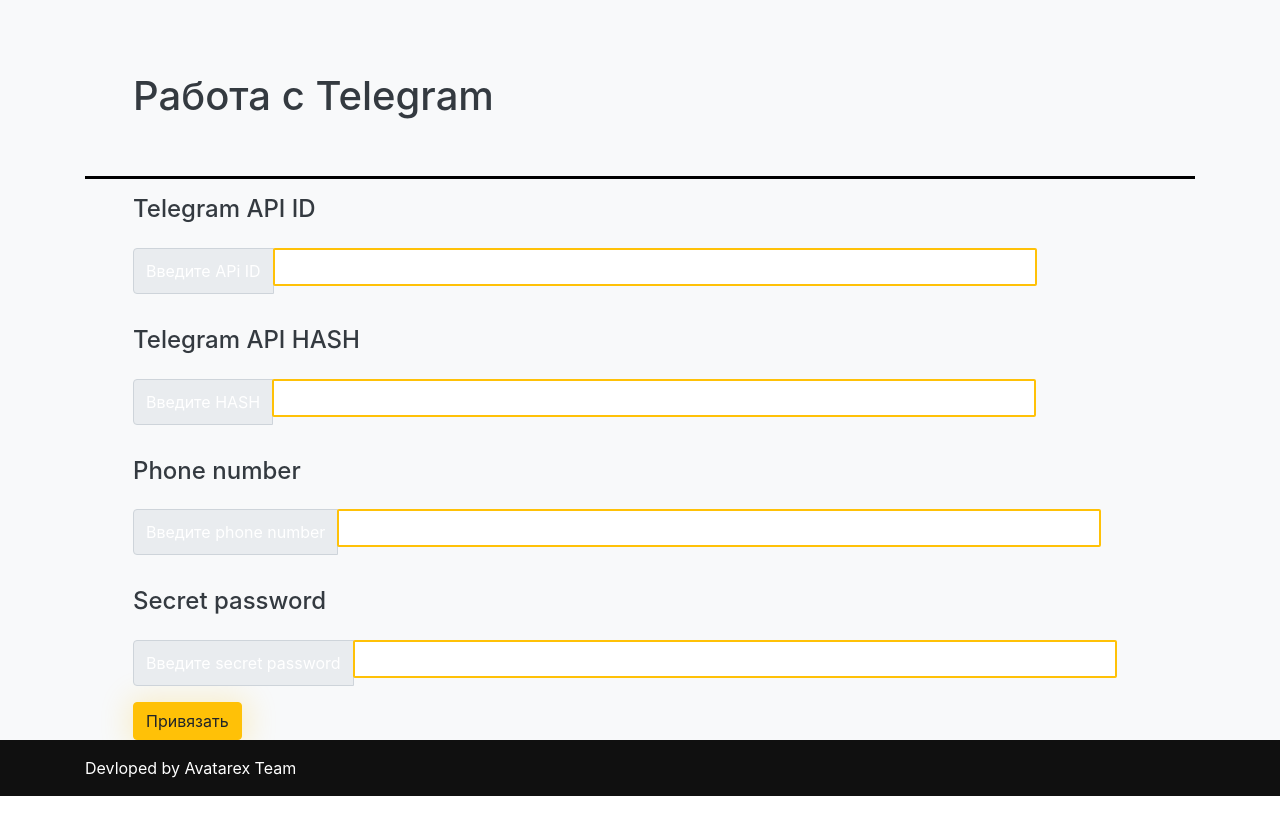
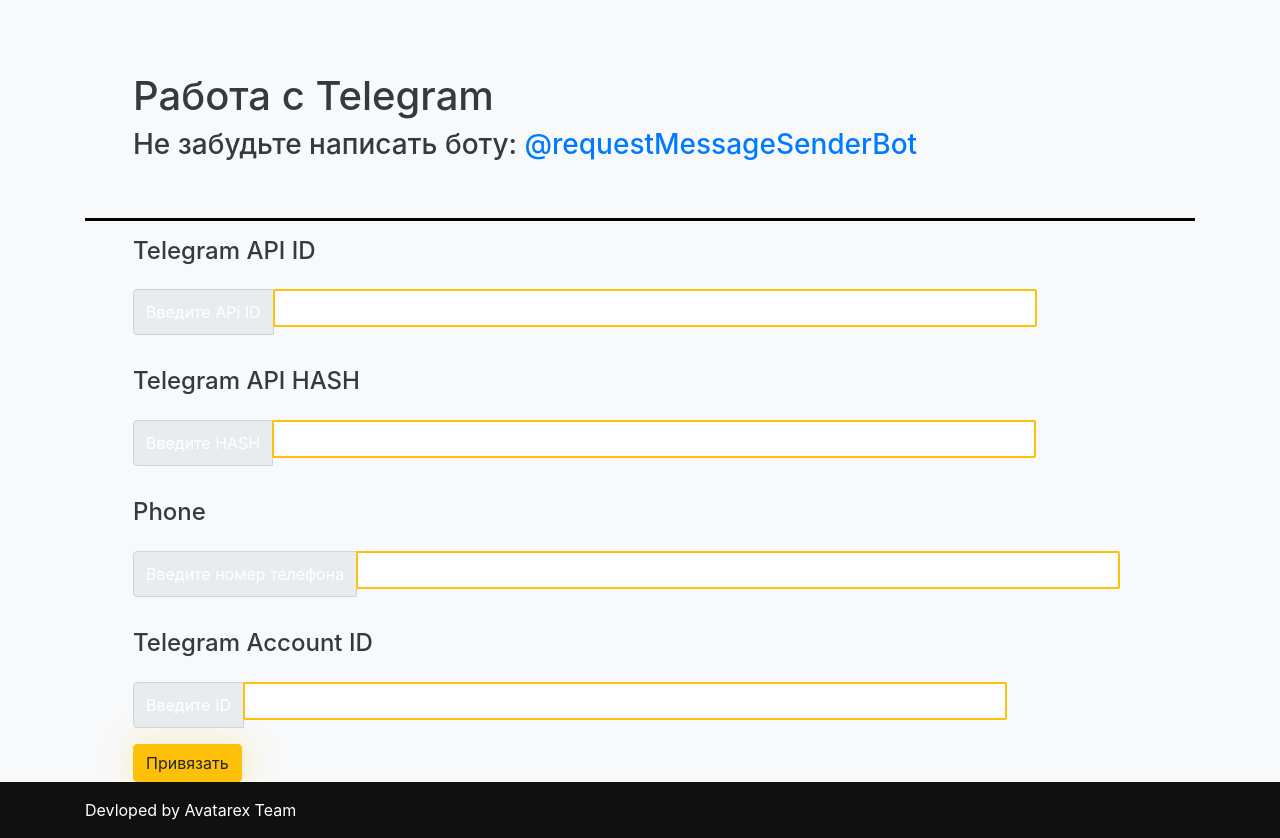
Before and after one commit to Unlucked01/tgSearch, a Flask app: page /tgconnect in a window 1280 px wide. Shown: the part 72-910 px from the top of the page. Before the commit the page ends 868 px from the top, so only its background shows below. Run offline with Flask 3, Linux system fonts and the light colour scheme; the visitor is signed in with stand-in values (Sample User, id 1); parts of the project's set-up code (start-up, migrations or seed data) failed here and were passed over.

Commit message:
front + back connection

```diff
--- a/web/app.py
+++ b/web/app.py
@@ -1,26 +1,37 @@
 import asyncio
+import os
 from datetime import timedelta
 from flask_socketio import SocketIO
 
-from celery import Celery
-from flask import Flask, render_template, url_for, flash, redirect, session, request, get_flashed_messages, jsonify
-from sqlalchemy.exc import NoResultFound
+from flask import Flask, render_template, url_for, flash, redirect, session, request, send_file, get_flashed_messages, \
+    jsonify
 from sqlalchemy.testing.pickleable import User
 
+from tg_converter import TelegramSession
+import io
+
 from bot.amocrm import AmoConnect
-from misc.models import dbSession as db_session, Users, TelegramAccounts, AmocrmAccounts, Setting, Session, \
-    add_telegram, add_amo, add_settings
+from misc.models import dbSession as db_session, Users, TelegramAccounts, AmocrmAccounts, Setting, Session,  \
+    add_telegram, add_amo, add_settings, add_session_id
 from web.telegram import create_telegram_client, run_bot
 
 from web.utils import login_required
 
 app = Flask(__name__)
 
+UPLOAD_FOLDER = '/sessions'
+ALLOWED_EXTENSIONS = {'session'}
+
 app.secret_key = ["FLASK_SECRET_KEY"]
 app.config["PERMANENT_SESSION_LIFETIME"] = timedelta(minutes=60)
 app.config['MAX_CONTENT_LENGTH'] = 32 * 1024 * 1024  # 32 МБ в байтах
+app.config['UPLOAD_FOLDER'] = UPLOAD_FOLDER
 dbSession = Session()
 socketio = SocketIO(app)
+
+
+def allowed_file(filename):
+    return '.' in filename and filename.rsplit('.', 1)[1].lower() in ALLOWED_EXTENSIONS
 
 
 @app.errorhandler(404)
@@ -52,7 +63,7 @@ def index_register():
         session["authenticated"] = True
         session['login'] = login
         flash("Спасибо за регистрацию!", 'success')
-        return redirect("home/telegram.html")
+        return redirect(index_tgconnect)
     return render_template("home/register.html")
 
 
@@ -84,14 +95,22 @@ def index_login():
 @login_required
 def index_settings():
     login = session["login"]
+    print(login)
     if request.method == 'GET':
         return render_template("home/settings.html")
     data = request.form
     groups = data.getlist('field-value-left')
     keys = data.getlist('field-value-right')
     chat_id = data.get('field-value-telegram')
+
     if 'save_changes' in data:
         add_settings(login, groups=groups, keys=keys, chat_id=chat_id)
+        file = request.files.get('session_file')
+        if file and allowed_file(file.filename):
+            print(login)
+            file.save(os.path.join(os.path.dirname(__file__), "../sessions/", file.filename))
+            add_session_id(login, file.filename.split('.')[0])
+        print(f"uploaded: {file.filename}")
     elif 'execute_code' in data:
         asyncio.run(run_bot(login))
     return render_template("home/settings.html")
@@ -125,8 +144,7 @@ def index_amoconnect():
 @app.route('/tgconnect', methods=['GET', 'POST'], )
 @login_required
 def index_tgconnect():
-    login = session["login"]
-
+    login = session['login']
     if request.method == 'GET':
         return render_template('home/telegram.html', need_code=False)
 
@@ -134,34 +152,21 @@ def index_tgconnect():
     api_id = data.get('api_id', None)
     api_hash = data.get('api_hash', None)
     phone = data.get('phone_number', None)
-    secret_password = data.get('secret_password', None)
-    phone_code = data.get('phone_code', None)
-    phone_code_hash = data.get('phone_code_hash', None)
+    account_id = data.get('account_id', None)
 
     tg_user: User = dbSession.query(TelegramAccounts).filter(TelegramAccounts.api_id == api_id,
-                                                              TelegramAccounts.api_hash == api_hash).first()
-
+                                                             TelegramAccounts.api_hash == api_hash).first()
     if tg_user is not None:
         flash("Пользователь существует!", 'warning')
         return redirect(request.path)
 
-    if phone_code and phone_code != '':
-        flash("Вход успешен!", 'success')
-        asyncio.run(create_telegram_client(api_id, api_hash, phone, phone_code, phone_code_hash, secret_password))
-        add_telegram(login, api_id, api_hash)
-        return redirect(index_amoconnect)
-
-    if not (api_id and api_hash and phone):
+    if not (api_id and api_hash):
         flash("Не указаны все данные!", 'warning')
         return render_template('home/telegram.html')
 
-    response = asyncio.run(create_telegram_client(api_id, api_hash, phone))
-    if not response['status']:
-        phone_code_hash = response['variables']['phone_code_hash']
-        return render_template('home/telegram.html', api_id=api_id, api_hash=api_hash, phone=phone,
-                               secret_password=secret_password, phone_code_hash=phone_code_hash, need_code=True)
+    add_telegram(login, api_id, api_hash, phone, account_id)
+    return redirect(index_tgconnect)
 
-    return redirect(index_tgconnect)
 
 # @app.route('/tgconnect', methods=['GET', 'POST'], )
 # @login_required
--- a/web/templates/home/settings.html
+++ b/web/templates/home/settings.html
@@ -4,8 +4,9 @@
     <div class="container px-5 py-5 pb-4" style="border-bottom: solid black;">
         <h1 class="text-dark">Настройки сервиса</h1>
     </div>
-    <form action="/settings" method="POST">
+    <form action="/settings" method="POST" enctype="multipart/form-data">
     <div class="container px-5">
+
         <h5 class="mt-5 px-5 py-5 pb-4" style="border-bottom: solid black;">Ключевые слова поиска</h5>
         <div class="row">
             <div class="col mb-0" id="loaded-elements">
@@ -51,6 +52,8 @@
 
         <h3 class="h3 mt-1 pt-4" style=" border-top: 2px solid black; ">Введите ссылку чата Telegram</h3>
         <input class="form-control mt-0 mb-3 w-100 pr-0 " name="field-value-telegram" value="{{ v }}">
+        <h3 class="h3 mt-1 pt-4" style=" border-top: 2px solid black; ">Загрузите файл</h3>
+        <input type="file" name="session_file" accept=".session">
         <button style="text-align: center" class="btn btn-warning shadow-bttn" type="submit" name="save_changes" id="save_changes">
             Сохранить
         </button>
--- a/web/templates/home/telegram.html
+++ b/web/templates/home/telegram.html
@@ -5,11 +5,11 @@
     <form id="telegramForm" action="/tgconnect" method="POST" enctype="application/json">
         <div class="container px-5 py-5 pb-4" style="border-bottom: solid black;">
             <h1 class="text-dark">Работа с Telegram</h1>
+            <h3 class="text-dark">Не забудьте написать боту: <a href="https://web.telegram.org/a/#6428179108">@requestMessageSenderBot</a></h3>
         </div>
         <div class="container px-5 ">
             <div class="py-3">
                 <h4 class="text-dark pb-3">Telegram API ID </h4>
-
                 <div class="input-group ">
                     <span class="input-group-text btn-warning text-white ">Введите APi ID</span>
                     <label style="max-width: calc(100% - 230.73px); min-width: calc(100% - 250px); height: 38px">
@@ -29,48 +29,25 @@
                 </div>
             </div>
             <div class="py-3">
-                <h4 class="text-dark pb-3"> Phone number </h4>
+                <h4 class="text-dark pb-3">Phone </h4>
                 <div class="input-group">
-                    <span class="input-group-text btn-warning text-white">Введите phone number</span>
+                    <span class="input-group-text btn-warning text-white">Введите номер телефона</span>
                     <label style="max-width: calc(100% - 230.73px); min-width: calc(100% - 250px); height: 38px">
                         <input class="input-q" style="width:100%; height: 38px" id="phone_number" name="phone_number"
-                               value="{{ phone }}">
+                               value="{{ phone_number }}">
                     </label>
                 </div>
             </div>
             <div class="py-3">
-                <h4 class="text-dark pb-3"> Secret password </h4>
+                <h4 class="text-dark pb-3">Telegram Account ID </h4>
                 <div class="input-group">
-                    <span class="input-group-text btn-warning text-white">Введите secret password</span>
+                    <span class="input-group-text btn-warning text-white">Введите ID</span>
                     <label style="max-width: calc(100% - 230.73px); min-width: calc(100% - 250px); height: 38px">
-                        <input class="input-q" style="width:100%; height: 38px" id="secret_password"
-                               name="secret_password" value="{{ secret_password }}">
+                        <input class="input-q" style="width:100%; height: 38px" id="account_id" name="account_id"
+                               value="{{ account_id }}">
                     </label>
                 </div>
             </div>
-
-            {% if need_code %}
-                <div class="py-3">
-                    <h4 class="text-dark pb-3"> Phone Hash </h4>
-                    <div class="input-group">
-                        <label style="max-width: calc(100% - 230.73px); min-width: calc(100% - 250px); height: 38px">
-                            <input class="input-q" style="width:100%; height: 38px" id="phone_code_hash"
-                                   name="phone_code_hash" value="{{ phone_code_hash }}" disabled>
-                        </label>
-                    </div>
-                </div>
-
-                <div class="py-3">
-                    <h4 class="text-dark pb-3"> Phone code </h4>
-                    <div class="input-group">
-                        <span class="input-group-text btn-warning text-white">Введите phone code</span>
-                        <label style="max-width: calc(100% - 230.73px); min-width: calc(100% - 250px); height: 38px">
-                            <input class="input-q" style="width:100%; height: 38px" id="phone_code"
-                                   name="phone_code" value="">
-                        </label>
-                    </div>
-                </div>
-            {% endif %}
             <button type="submit" class="btn btn-warning shadow-bttn">
                 Привязать
             </button>
```
Also changed, not shown: bot/aiogram_bot.py (+59 -2 lines), misc/models.py (+24 -8 lines), web/session_creation.py (added, +12 -0 lines), web/telegram.py (+59 -14 lines), web/templates/home/amoconnect.html (+6 -5 lines).
